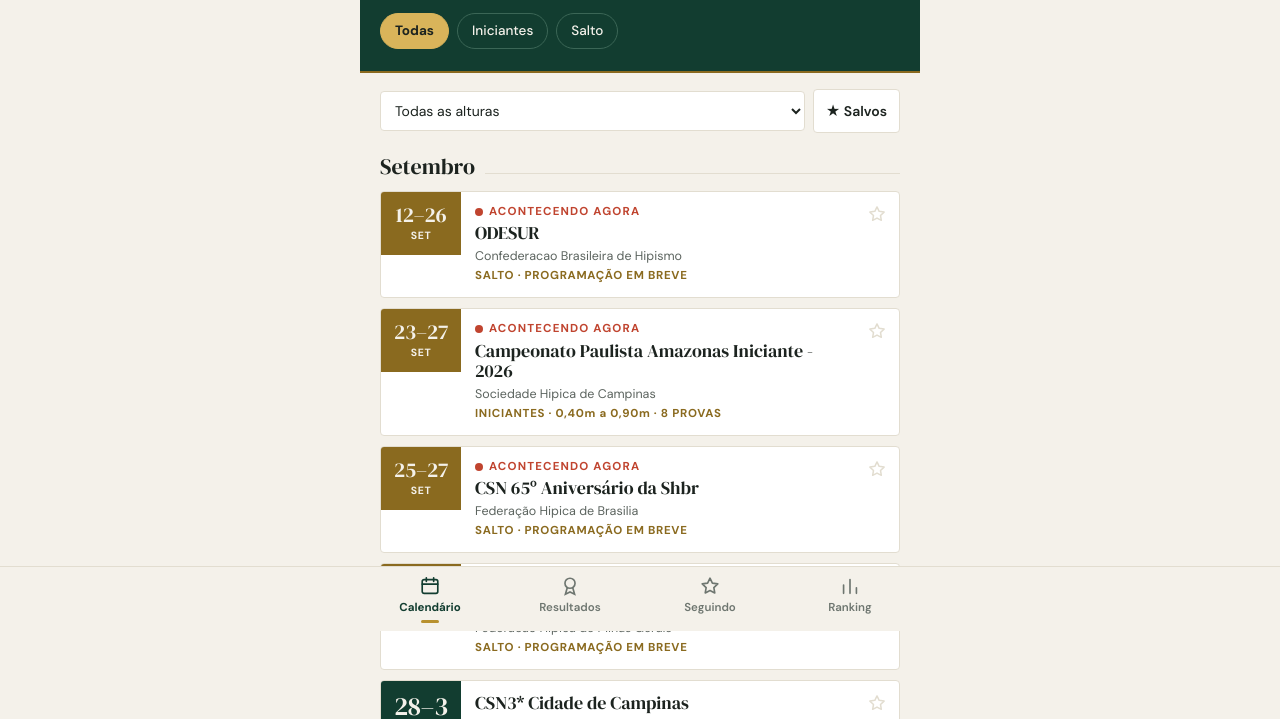
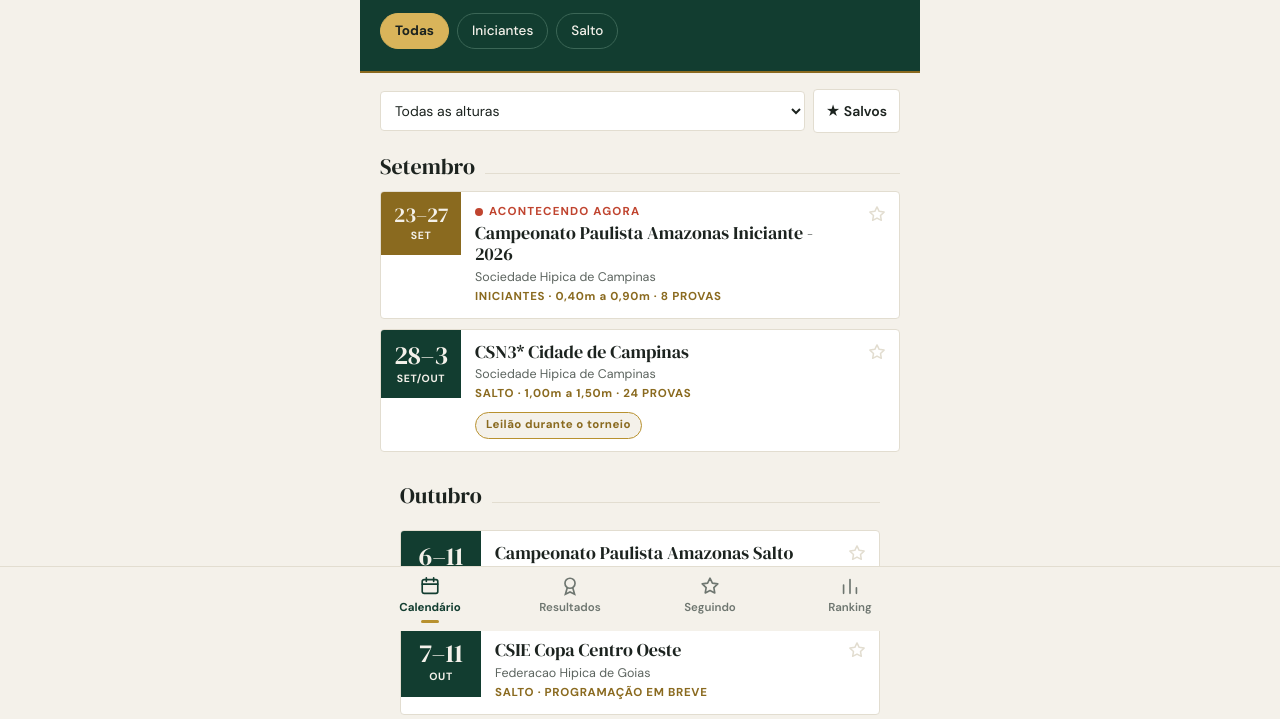
Before and after one commit to esthevamgdevs/Prot-tipo---App-Hipico, a plain HTML site: page index.html in a window 1280 px wide. Shown: the part 169-888 px from the top of the page. Drawn offline with Linux system fonts and the light colour scheme.

Commit message:
Add files via upload

```diff
--- a/index.html
+++ b/index.html
@@ -528,7 +528,10 @@
   return true;
 }
 // Torneio cancelado ou adiado, ou que já terminou sem nenhuma prova realizada, não aparece
-const torneioVisivel = t => !cancelado(t) && !(t.fim && t.fim < hojeISO() && t.todasProvas && t.todasProvas.length && !t.provas.length);
+// e torneio que já começou sem nenhuma prova cadastrada na FPH (programação publicada em outro sistema) também não
+const torneioVisivel = t => !cancelado(t)
+  && !(t.fim && t.fim < hojeISO() && t.todasProvas && t.todasProvas.length && !t.provas.length)
+  && !(t.inicio && t.inicio <= hojeISO() && t.todasProvas && !t.todasProvas.length);
 const achar = id => S.dados.torneios.find(t => t.id === +id);
 const destaqueDe = t => (S.destaques && S.destaques[String(t.id)]) || null;
 const numProva = p => String(p.numero).replace(/^0+(?=\d)/, '');
```
